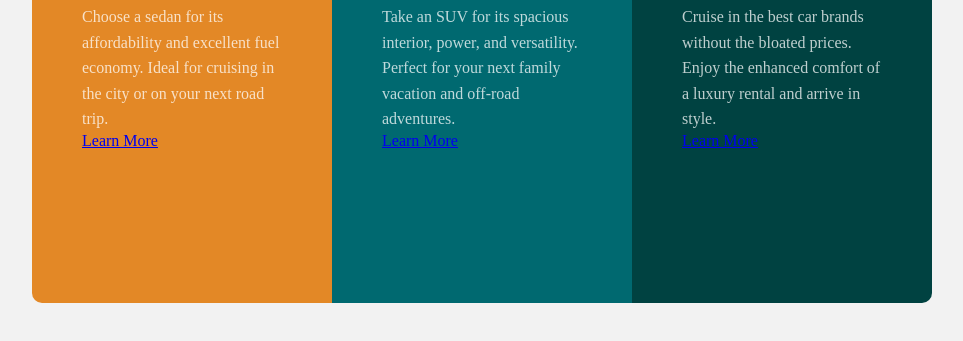
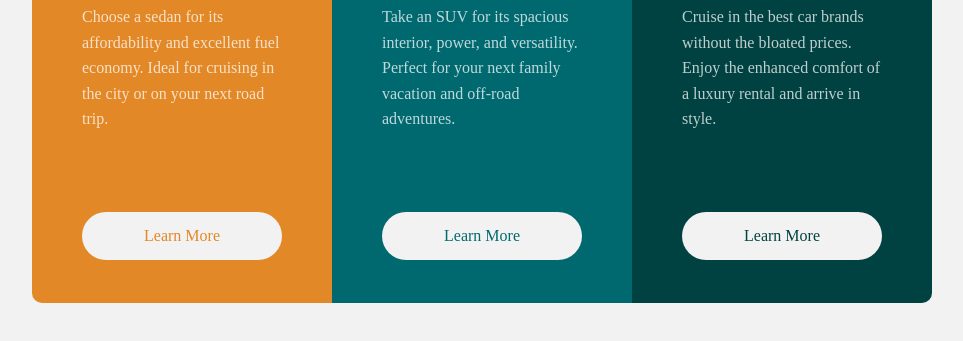
Before and after one commit to Ambe-Mbong-Nwi/Frontend-Mentor-Challenge4, a plain HTML site: page index.html in a window 1280 px wide. Shown: the part 327-668 px from the top of the page, without its empty margins (158-1121 px from the left). Drawn offline with Linux system fonts and the light colour scheme.

Commit message:
Update styles.css

```diff
--- a/styles.css
+++ b/styles.css
@@ -7,6 +7,7 @@
 body{
     background-color: hsl(0, 0%, 95%);
     max-width: 1440px;
+    margin: 0 auto;
 }
 
 main{
@@ -52,7 +53,10 @@ p{
     font-weight: 400px;
 }
 
-button{
+a{
+    display: block;
+    text-decoration: none;
+    text-align: center;
     background-color: hsl(0, 0%, 95%);
     color: hsl(31, 77%, 52%);
     padding: 15px 35px;
@@ -61,29 +65,29 @@ button{
     border: 0;
 }
 
-.two button{
+.two a{
     color:hsl(184, 100%, 22%)
 }
 
-.three button{
+.three a{
     color: hsl(179, 100%, 13%);
 }
 
 /*active state styles*/
 
-.one button:hover{
+.one a:hover{
     background-color: hsl(31, 77%, 52%);
     color:hsl(0, 0%, 95%);
     border: 2px solid hsl(0, 0%, 95%);
 }
 
-.two button:hover{
+.two a:hover{
     background-color: hsl(184, 100%, 22%);
     border: 2px solid hsl(0, 0%, 95%);
     color: hsl(0, 0%, 95%);
 }
 
-.three button:hover{
+.three a:hover{
     background-color: hsl(179, 100%, 13%);
     border: 2px solid hsl(0, 0%, 95%);
     color: hsl(0, 0%, 95%);
```
